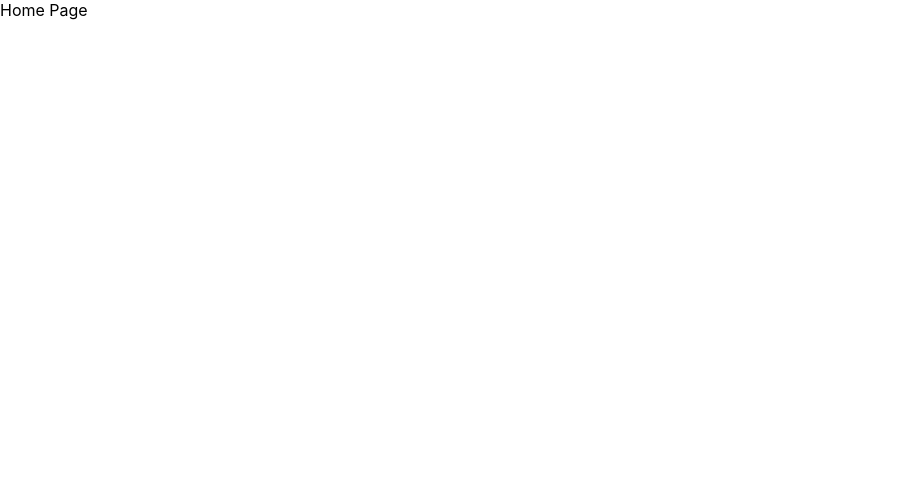
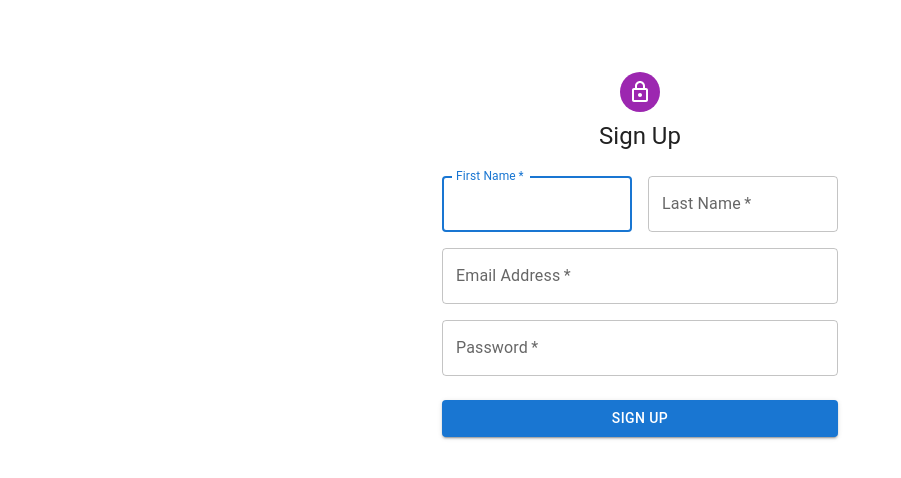
Before and after one commit to captain-aman11/Workspace, a React (Create React App) app in the folder card-app/: page / in a window 1280 px wide. Shown: the top 478 px of the page, without its empty margins (0-901 px from the left). Built offline with nearby package versions, Linux system fonts and the light colour scheme.

Commit message:
SI and SU UI Commit

```diff
--- a/card-app/src/App.js
+++ b/card-app/src/App.js
@@ -1,13 +1,15 @@
-import React from 'react';
-import SignIn from './components/signIn/SignIn';
-import SignUp from './components/SignUp/SignUp';
+import React from "react";
+import SignIn from "./components/signIn/SignIn";
+import SignUp from "./components/SignUp/SignUp";
 
 function App() {
-  return <div>
-    {/* <SignIn /> */}
-    {/* <SignUp/> */}
-    Home Page
-  </div>;
+  return (
+    <div>
+      {/* <SignIn /> */}
+      <SignUp />
+      {/* Home Page */}
+    </div>
+  );
 }
 
 export default App;
--- a/card-app/src/components/SignUp/SignUp.js
+++ b/card-app/src/components/SignUp/SignUp.js
@@ -1,30 +1,17 @@
-import * as React from 'react';
-import Avatar from '@mui/material/Avatar';
-import Button from '@mui/material/Button';
-import CssBaseline from '@mui/material/CssBaseline';
-import TextField from '@mui/material/TextField';
-import FormControlLabel from '@mui/material/FormControlLabel';
-import Checkbox from '@mui/material/Checkbox';
-import Link from '@mui/material/Link';
-import Grid from '@mui/material/Grid';
-import Box from '@mui/material/Box';
-import LockOutlinedIcon from '@mui/icons-material/LockOutlined';
-import Typography from '@mui/material/Typography';
-import Container from '@mui/material/Container';
-import { createTheme, ThemeProvider } from '@mui/material/styles';
-
-function Copyright(props) {
-  return (
-    <Typography variant="body2" color="text.secondary" align="center" {...props}>
-      {'Copyright © '}
-      <Link color="inherit" href="https://mui.com/">
-        Your Website
-      </Link>{' '}
-      {new Date().getFullYear()}
-      {'.'}
-    </Typography>
-  );
-}
+import * as React from "react";
+import Avatar from "@mui/material/Avatar";
+import Button from "@mui/material/Button";
+import CssBaseline from "@mui/material/CssBaseline";
+import TextField from "@mui/material/TextField";
+import FormControlLabel from "@mui/material/FormControlLabel";
+import Checkbox from "@mui/material/Checkbox";
+import Link from "@mui/material/Link";
+import Grid from "@mui/material/Grid";
+import Box from "@mui/material/Box";
+import LockOutlinedIcon from "@mui/icons-material/LockOutlined";
+import Typography from "@mui/material/Typography";
+import Container from "@mui/material/Container";
+import { createTheme, ThemeProvider } from "@mui/material/styles";
 
 const theme = createTheme();
 
@@ -32,10 +19,10 @@ export default function SignUp() {
   const handleSubmit = (event) => {
     event.preventDefault();
     const data = new FormData(event.currentTarget);
-    // eslint-disable-next-line no-console
+
     console.log({
-      email: data.get('email'),
-      password: data.get('password'),
+      email: data.get("email"),
+      password: data.get("password"),
     });
   };
 
@@ -46,18 +33,23 @@ export default function SignUp() {
         <Box
           sx={{
             marginTop: 8,
-            display: 'flex',
-            flexDirection: 'column',
-            alignItems: 'center',
+            display: "flex",
+            flexDirection: "column",
+            alignItems: "center",
           }}
         >
-          <Avatar sx={{ m: 1, bgcolor: 'secondary.main' }}>
+          <Avatar sx={{ m: 1, bgcolor: "secondary.main" }}>
             <LockOutlinedIcon />
           </Avatar>
           <Typography component="h1" variant="h5">
-            Sign up
+            Sign Up
           </Typography>
-          <Box component="form" noValidate onSubmit={handleSubmit} sx={{ mt: 3 }}>
+          <Box
+            component="form"
+            noValidate
+            onSubmit={handleSubmit}
+            sx={{ mt: 3 }}
+          >
             <Grid container spacing={2}>
               <Grid item xs={12} sm={6}>
                 <TextField
@@ -74,9 +66,9 @@ export default function SignUp() {
                 <TextField
                   required
                   fullWidth
+                  name="lastName"
                   id="lastName"
                   label="Last Name"
-                  name="lastName"
                   autoComplete="family-name"
                 />
               </Grid>
@@ -87,7 +79,7 @@ export default function SignUp() {
                   id="email"
                   label="Email Address"
                   name="email"
-                  autoComplete="email"
+                  autoCoomplete="email"
                 />
               </Grid>
               <Grid item xs={12}>
@@ -101,12 +93,6 @@ export default function SignUp() {
                   autoComplete="new-password"
                 />
               </Grid>
-              <Grid item xs={12}>
-                <FormControlLabel
-                  control={<Checkbox value="allowExtraEmails" color="primary" />}
-                  label="I want to receive inspiration, marketing promotions and updates via email."
-                />
-              </Grid>
             </Grid>
             <Button
               type="submit"
@@ -116,16 +102,8 @@ export default function SignUp() {
             >
               Sign Up
             </Button>
-            <Grid container justifyContent="flex-end">
-              <Grid item>
-                <Link href="#" variant="body2">
-                  Already have an account? Sign in
-                </Link>
-              </Grid>
-            </Grid>
           </Box>
         </Box>
-        <Copyright sx={{ mt: 5 }} />
       </Container>
     </ThemeProvider>
   );
--- a/card-app/src/components/signIn/SignIn.js
+++ b/card-app/src/components/signIn/SignIn.js
@@ -1,47 +1,34 @@
-import * as React from 'react';
-import Avatar from '@mui/material/Avatar';
-import Button from '@mui/material/Button';
-import CssBaseline from '@mui/material/CssBaseline';
-import TextField from '@mui/material/TextField';
-import FormControlLabel from '@mui/material/FormControlLabel';
-import Checkbox from '@mui/material/Checkbox';
-import Link from '@mui/material/Link';
-import Paper from '@mui/material/Paper';
-import Box from '@mui/material/Box';
-import Grid from '@mui/material/Grid';
-import LockOutlinedIcon from '@mui/icons-material/LockOutlined';
-import Typography from '@mui/material/Typography';
-import { createTheme, ThemeProvider } from '@mui/material/styles';
-
-function Copyright(props) {
-  return (
-    <Typography variant="body2" color="text.secondary" align="center" {...props}>
-      {'Copyright © '}
-      <Link color="inherit" href="https://mui.com/">
-        Your Website
-      </Link>{' '}
-      {new Date().getFullYear()}
-      {'.'}
-    </Typography>
-  );
-}
+import * as React from "react";
+import Avatar from "@mui/material/Avatar";
+import Button from "@mui/material/Button";
+import CssBaseline from "@mui/material/CssBaseline";
+import TextField from "@mui/material/TextField";
+import FormControlLabel from "@mui/material/FormControlLabel";
+import Checkbox from "@mui/material/Checkbox";
+import Link from "@mui/material/Link";
+import Paper from "@mui/material/Paper";
+import Box from "@mui/material/Box";
+import Grid from "@mui/material/Grid";
+import LockOutlinedIcon from "@mui/icons-material/LockOutlined";
+import Typography from "@mui/material/Typography";
+import { createTheme, ThemeProvider } from "@mui/material/styles";
 
 const theme = createTheme();
 
-export default function SignIn() {
+export default function SignInSide() {
   const handleSubmit = (event) => {
     event.preventDefault();
     const data = new FormData(event.currentTarget);
     // eslint-disable-next-line no-console
     console.log({
-      email: data.get('email'),
-      password: data.get('password'),
+      email: data.get("email"),
+      password: data.get("password"),
     });
   };
 
   return (
     <ThemeProvider theme={theme}>
-      <Grid container component="main" sx={{ height: '100vh' }}>
+      <Grid container component="main" sx={{ height: "100vh" }}>
         <CssBaseline />
         <Grid
           item
@@ -49,12 +36,14 @@ export default function SignIn() {
           sm={4}
           md={7}
           sx={{
-            backgroundImage: 'url(https://source.unsplash.com/random)',
-            backgroundRepeat: 'no-repeat',
+            backgroundImage: "url(https://source.unsplash.com/random)",
+            backgroundRepeat: "no-repeat",
             backgroundColor: (t) =>
-              t.palette.mode === 'light' ? t.palette.grey[50] : t.palette.grey[900],
-            backgroundSize: 'cover',
-            backgroundPosition: 'center',
+              t.palette.mode === "light"
+                ? t.palette.grey[50]
+                : t.palette.grey[900],
+            backgroundSize: "cover",
+            backgroundPosition: "center",
           }}
         />
         <Grid item xs={12} sm={8} md={5} component={Paper} elevation={6} square>
@@ -62,18 +51,23 @@ export default function SignIn() {
             sx={{
               my: 8,
               mx: 4,
-              display: 'flex',
-              flexDirection: 'column',
-              alignItems: 'center',
+              display: "flex",
+              flexDirection: "column",
+              alignItems: "center",
             }}
           >
-            <Avatar sx={{ m: 1, bgcolor: 'secondary.main' }}>
+            <Avatar sx={{ m: 1, bgcolor: "secondary.main" }}>
               <LockOutlinedIcon />
             </Avatar>
             <Typography component="h1" variant="h5">
               Sign in
             </Typography>
-            <Box component="form" noValidate onSubmit={handleSubmit} sx={{ mt: 1 }}>
+            <Box
+              component="form"
+              noValidate
+              onSubmit={handleSubmit}
+              sx={{ mt: 1 }}
+            >
               <TextField
                 margin="normal"
                 required
@@ -118,7 +112,6 @@ export default function SignIn() {
                   </Link>
                 </Grid>
               </Grid>
-              <Copyright sx={{ mt: 5 }} />
             </Box>
           </Box>
         </Grid>
```
